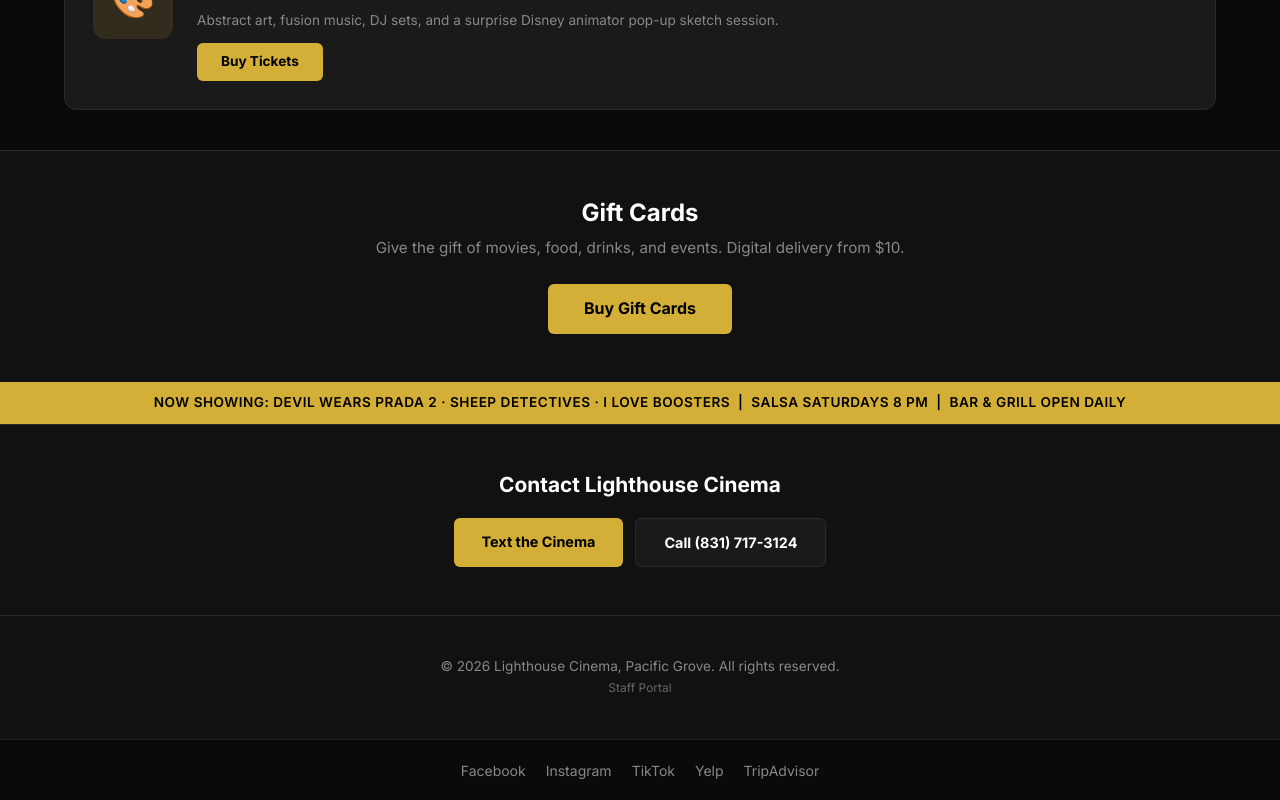
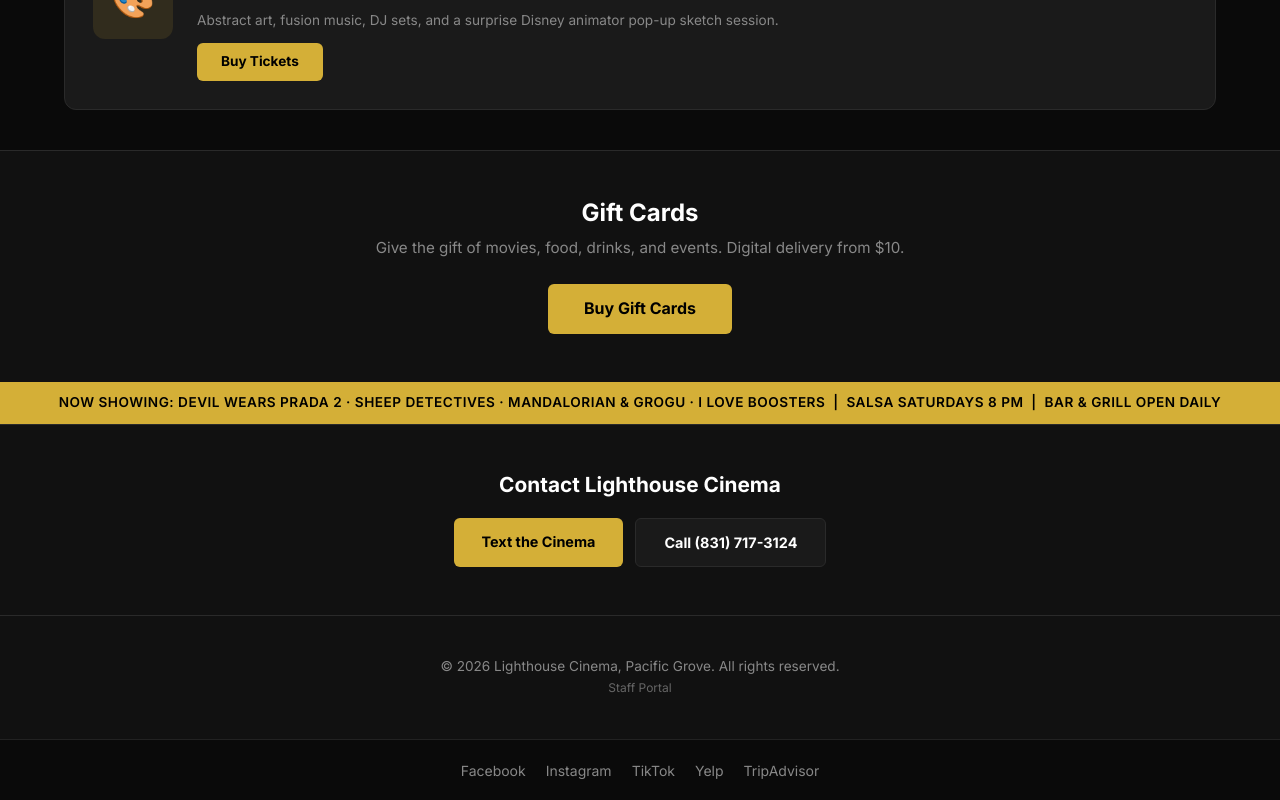
Before and after one commit to lighthousecinemapg-cyber/lighthouse-cinema, a Next.js app: page / in a window 1280 px wide. Shown: the part 2266-3066 px from the top of the page. Built offline with nearby package versions, Linux system fonts and the light colour scheme.

Commit message:
Add Mandalorian & Grogu back to marquee bar

```diff
--- a/app/page.js
+++ b/app/page.js
@@ -669,7 +669,7 @@ export default function HomePage() {
         fontWeight: 600, fontSize: '0.85rem',
       }}>
         <div style={{ whiteSpace: 'nowrap', textAlign: 'center', letterSpacing: 0.5 }}>
-          NOW SHOWING: DEVIL WEARS PRADA 2 &middot; SHEEP DETECTIVES &middot; I LOVE BOOSTERS &nbsp;|&nbsp;
+          NOW SHOWING: DEVIL WEARS PRADA 2 &middot; SHEEP DETECTIVES &middot; MANDALORIAN &amp; GROGU &middot; I LOVE BOOSTERS &nbsp;|&nbsp;
           SALSA SATURDAYS 8 PM &nbsp;|&nbsp;
           BAR &amp; GRILL OPEN DAILY
         </div>
```
